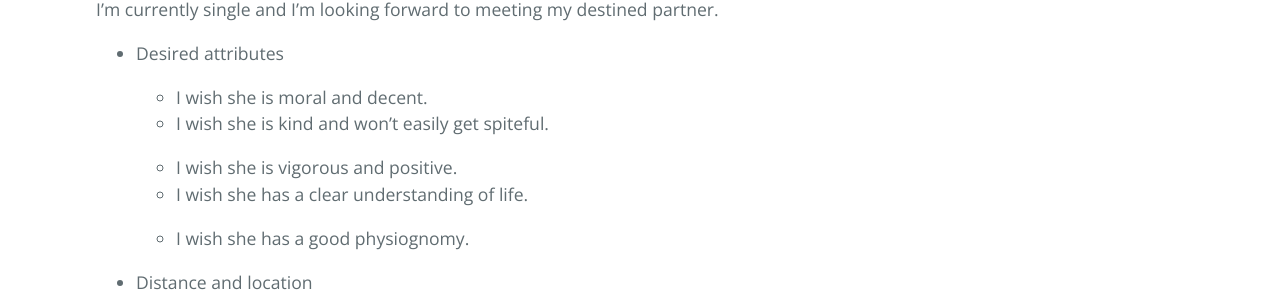
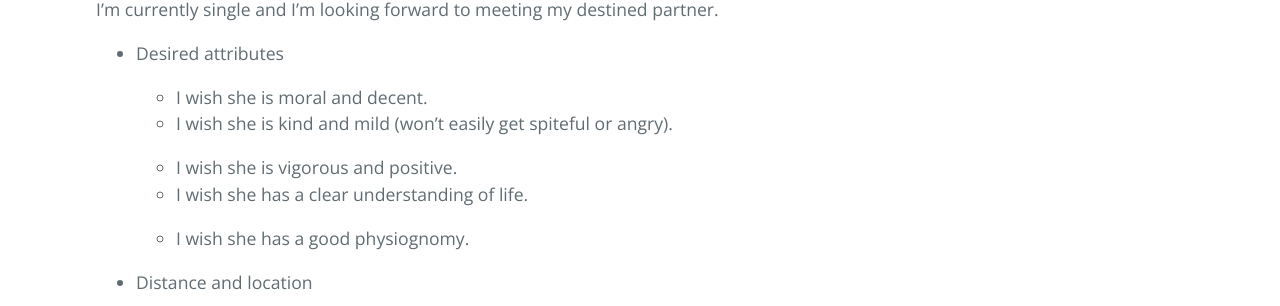
Before and after one commit to ZhimingZhou/zhimingzhou.github.io, a Jekyll site: the page built from _posts/2021-10-11-Prospective-Spouse.md, in a window 1280 px wide. Shown: the part 422-728 px from the top of the page. Built offline with Jekyll 4.4.1, drawn with Linux system fonts in a browser that asks for light colours; comment, search, counter and statistics services are not loaded.

Commit message:
Update 2021-10-11-Prospective-Spouse.md

```diff
--- a/_posts/2021-10-11-Prospective-Spouse.md
+++ b/_posts/2021-10-11-Prospective-Spouse.md
@@ -12,7 +12,7 @@ I'm currently single and I'm looking forward to meeting my destined partner.
 - Desired attributes
 
   - I wish she is moral and decent.
-  - I wish she is kind and won't easily get spiteful.
+  - I wish she is kind and mild (won't easily get spiteful or angry).
 
   - I wish she is vigorous and positive.
   - I wish she has a clear understanding of life.
```
